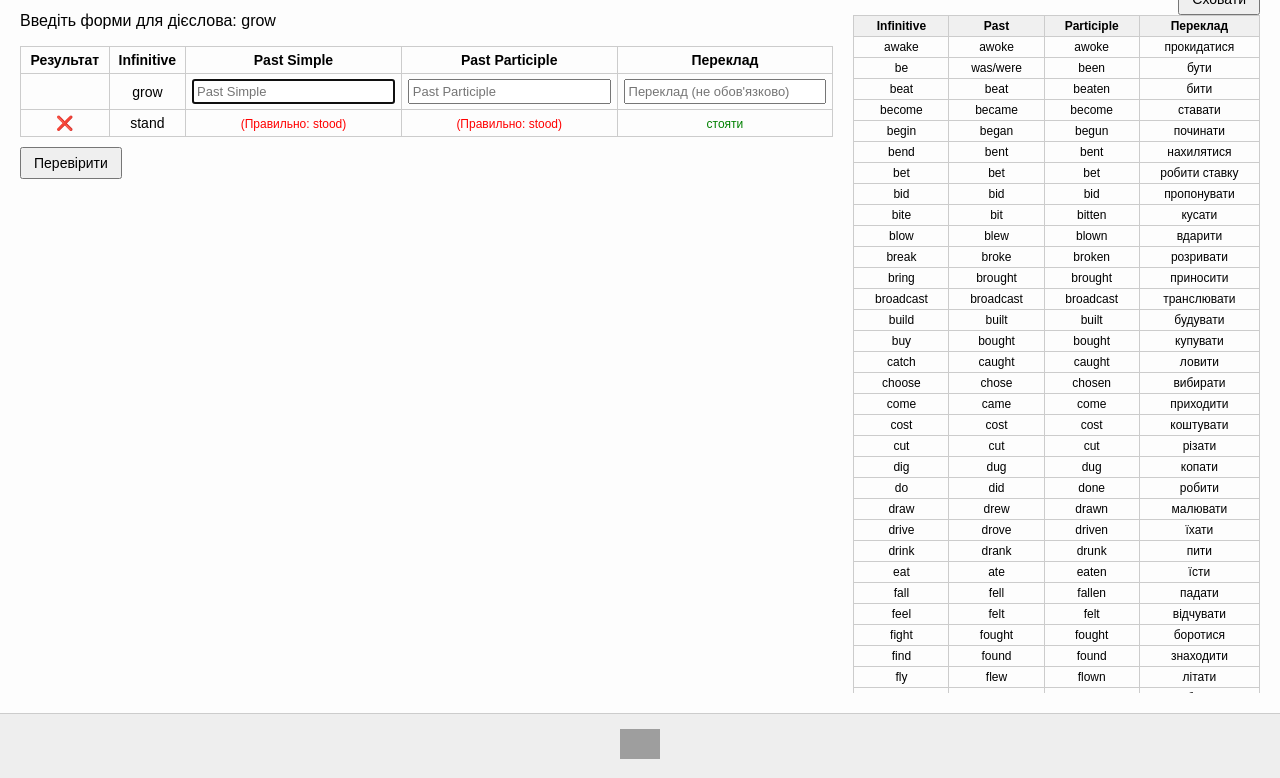
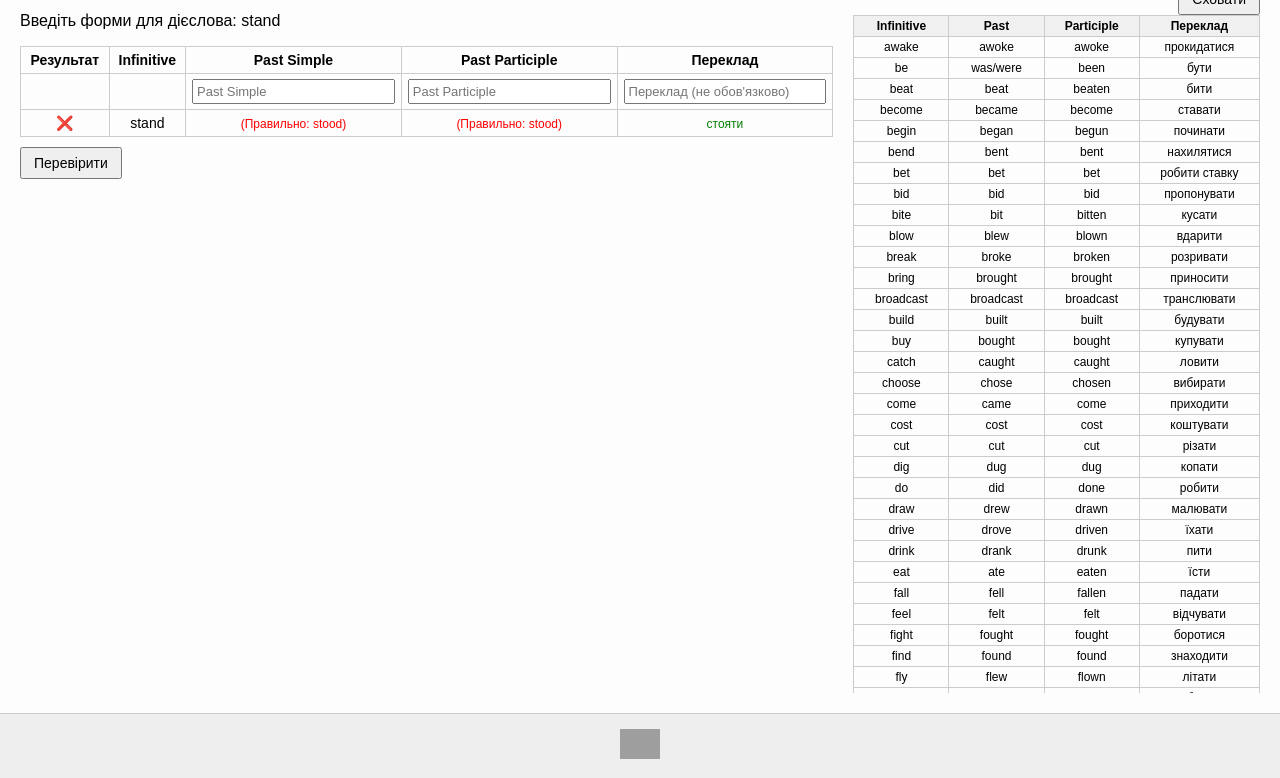
Before and after one commit to Zablotskyi/Verbs, a website built with webpack: page quiz.html in a window 1280 px wide. Both pictures are taken after a click on the button "Перевірити". Shown: the part 47-825 px from the top of the page. Built offline with nearby package versions, Linux system fonts and the light colour scheme; grey boxes are pictures that could not be loaded.

```diff
--- a/js/quiz.js
+++ b/js/quiz.js
@@ -191,7 +191,10 @@
   `;
   body.insertBefore(newInputRow, body.firstChild);
 
-  pickNextVerb();
+  // ✅ Переходимо далі тільки якщо відповідь правильна
+  if (isAllCorrect) {
+    pickNextVerb(); // тільки якщо все правильно
+  }
 }
 
 // Enter → перевірка
```
Also changed, not shown: quiz.html (+0 -1 lines).
